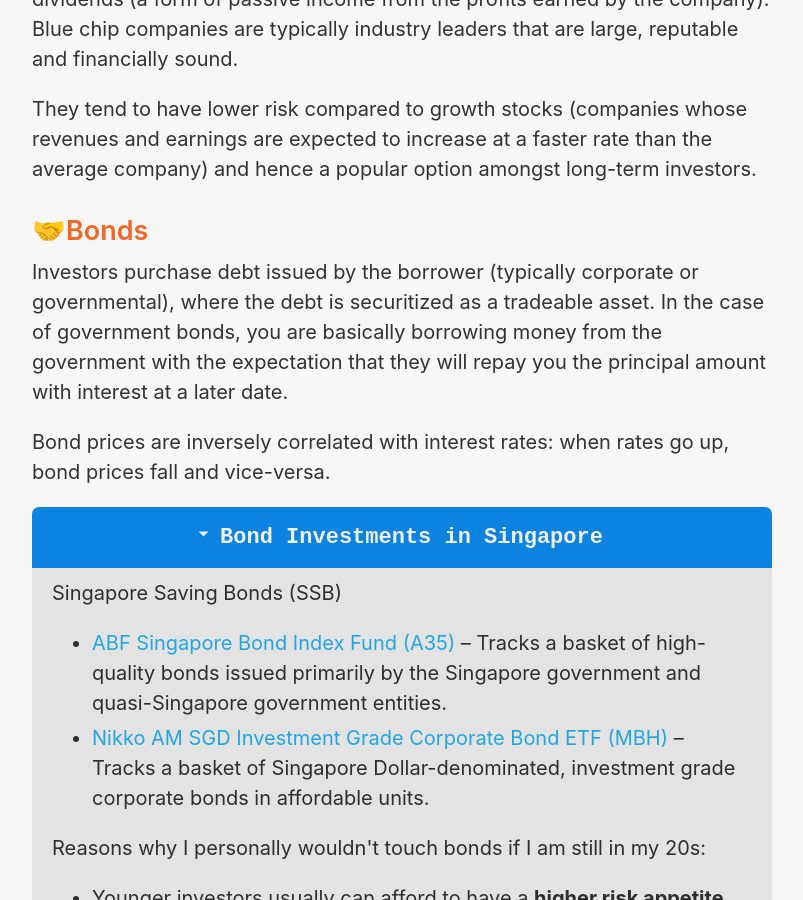
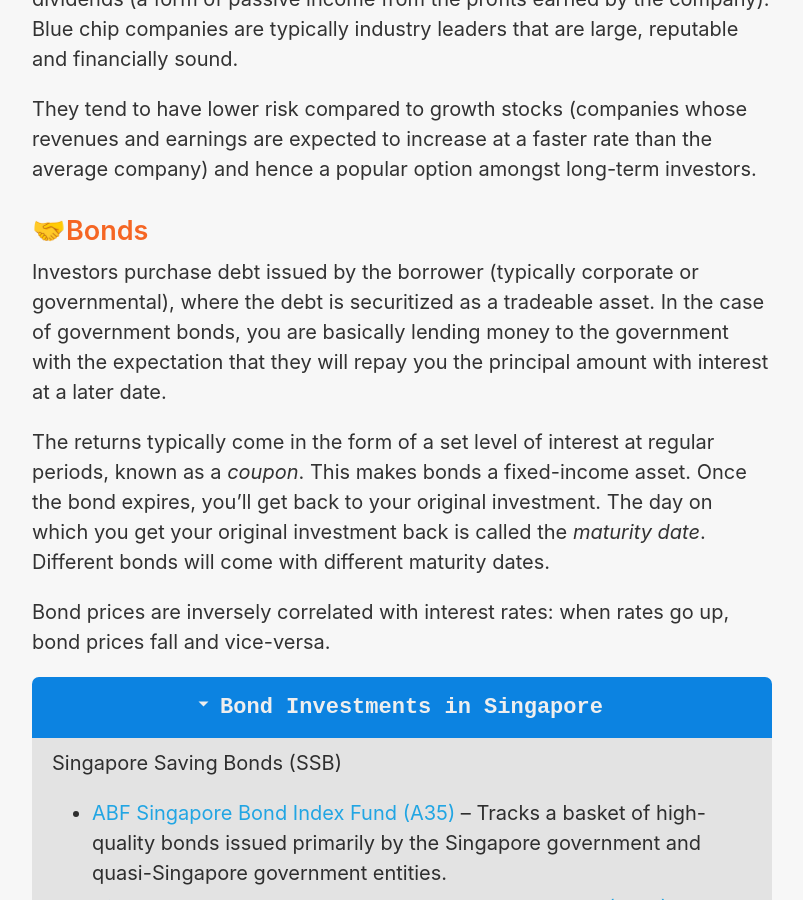
Before and after one commit to hiivan/hiivan.github.io, a Jekyll site: the page built from _posts/2021-05-18-jumping-into-the-traditional-investing-rabbit-hole.md, in a window 1280 px wide and 900 px high, scrolled down 2472 px. Shown: the whole window, without its empty margins (238-1041 px from the left). Built offline with Jekyll 4.4.1, drawn with Linux system fonts in a browser that asks for light colours; nearby versions of some CDN libraries; some of the changed text lies outside the part shown.

Commit message:
Updated bonds section

```diff
--- a/_posts/2021-05-18-jumping-into-the-traditional-investing-rabbit-hole.md
+++ b/_posts/2021-05-18-jumping-into-the-traditional-investing-rabbit-hole.md
@@ -49,7 +49,9 @@ They tend to have lower risk compared to growth stocks (companies whose revenues
 
 ## 🤝Bonds
 
-Investors purchase debt issued by the borrower (typically corporate or governmental), where the debt is securitized as a tradeable asset. In the case of government bonds, you are basically borrowing money from the government with the expectation that they will repay you the principal amount with interest at a later date.
+Investors purchase debt issued by the borrower (typically corporate or governmental), where the debt is securitized as a tradeable asset. In the case of government bonds, you are basically lending money to the government with the expectation that they will repay you the principal amount with interest at a later date.
+
+The returns typically come in the form of a set level of interest at regular periods, known as a _coupon_. This makes bonds a fixed-income asset. Once the bond expires, you'll get back to your original investment. The day on which you get your original investment back is called the _maturity date_. Different bonds will come with different maturity dates.
 
 Bond prices are inversely correlated with interest rates: when rates go up, bond prices fall and vice-versa.
 
```
